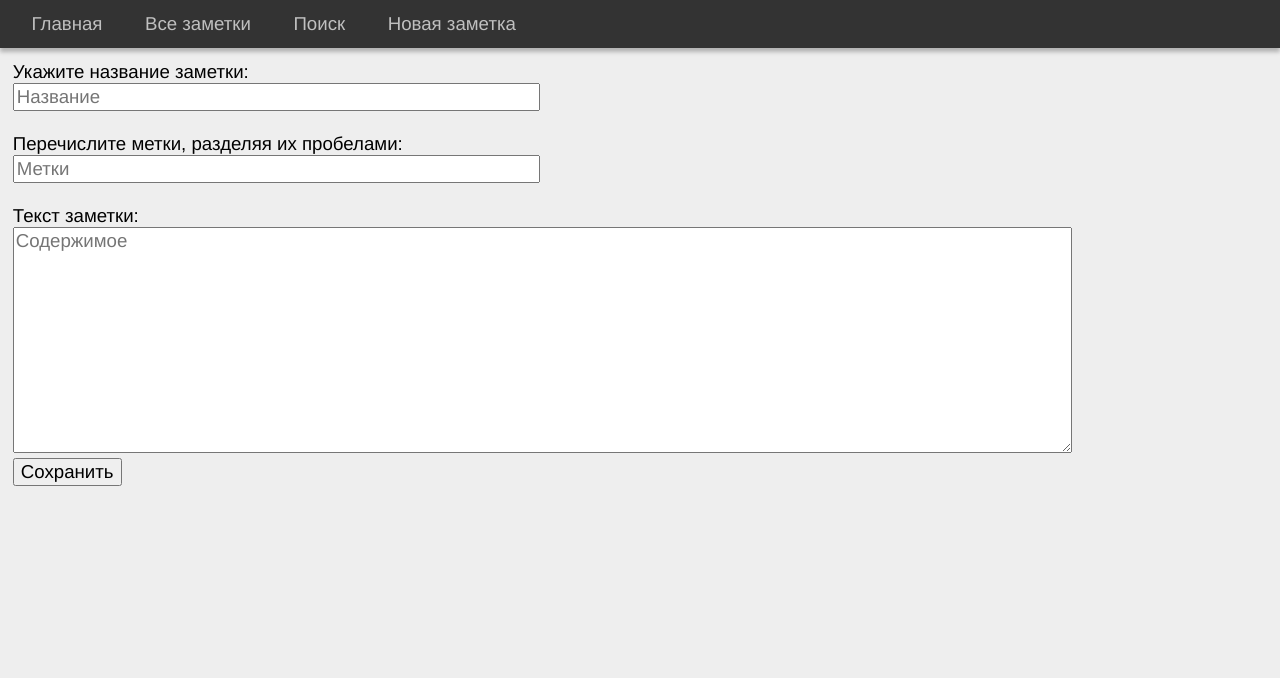
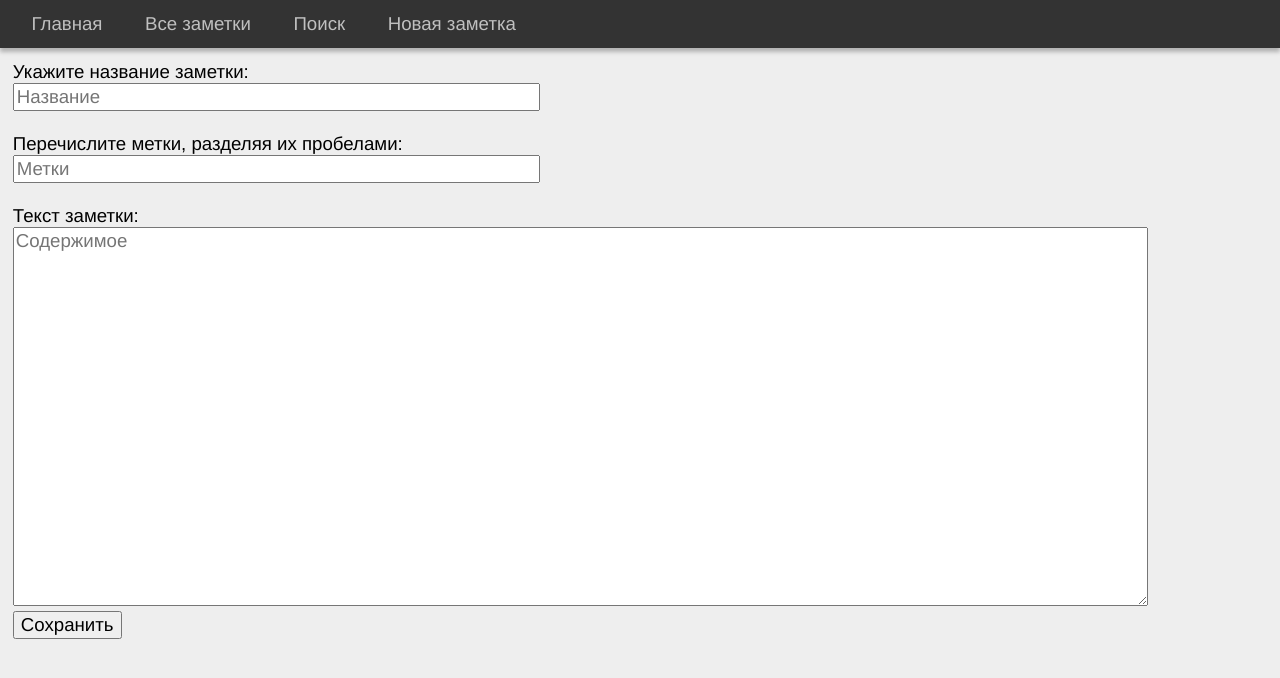
Before and after one commit to xeliz/tagged, a Python web app: template templates/edit_noteid.html in a window 1280 px wide. Shown: the part 100-778 px from the top of the page. Run offline with Jinja, Linux system fonts and the light colour scheme; the template is opened without the code that fills it, so the values that code supplies are empty.

Commit message:
increased the size of textareas

```diff
--- a/static/styles/styles.css
+++ b/static/styles/styles.css
@@ -69,9 +69,11 @@ a:hover {
     overflow: auto;
 }
 
-/*form textarea[name="contents"] {
-    resize: none;
-}*/
+form textarea[name="contents"] {
+    /* resize: none; */
+    width: 90%;
+    height: 20em;
+}
 
 #contents th {
     border-bottom: 1px solid black;
```
